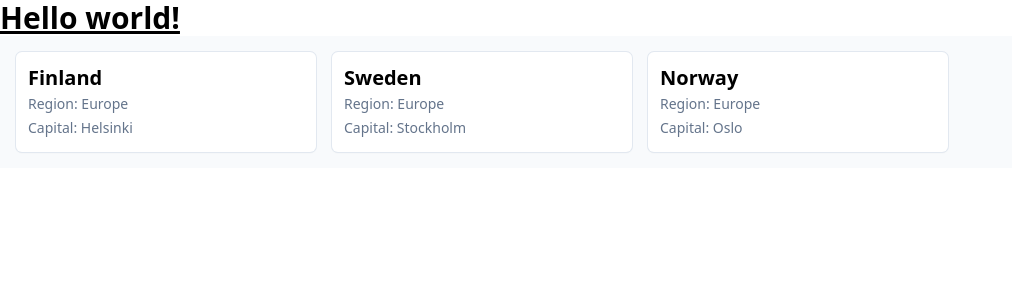
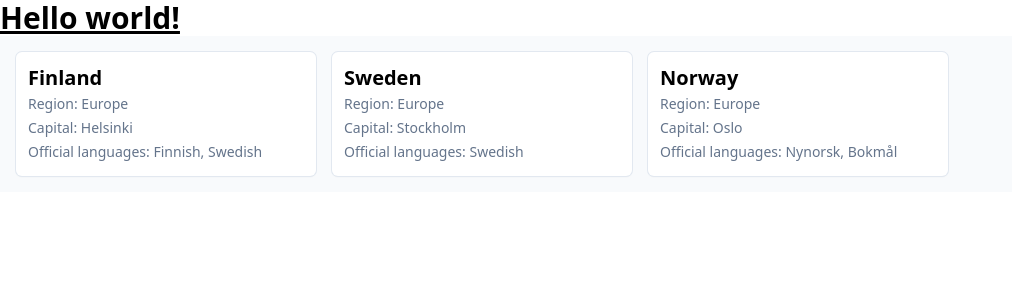
Before and after one commit to mikkomikko/react-course, a React (Create React App) app: page / in a window 1280 px wide. Shown: the top 300 px of the page, without its empty margins (0-1012 px from the left). Built offline with nearby package versions, Linux system fonts and the light colour scheme.

Commit message:
Helper function for languages

```diff
--- a/src/App.tsx
+++ b/src/App.tsx
@@ -5,9 +5,24 @@ function App() {
     <div>
       <h1 className="text-3xl font-bold underline">Hello world!</h1>
       <ul className="bg-slate-50 p-4 grid grid-cols-4 gap-4 text-sm leading-6">
-        <CountryListItem name="Finland" capital="Helsinki" region="Europe" />
-        <CountryListItem name="Sweden" capital="Stockholm" region="Europe" />
-        <CountryListItem name="Norway" capital="Oslo" region="Europe" />
+        <CountryListItem
+          name="Finland"
+          capital="Helsinki"
+          region="Europe"
+          languages={["Finnish", "Swedish"]}
+        />
+        <CountryListItem
+          name="Sweden"
+          capital="Stockholm"
+          region="Europe"
+          languages={["Swedish"]}
+        />
+        <CountryListItem
+          name="Norway"
+          capital="Oslo"
+          region="Europe"
+          languages={["Nynorsk", "Bokmål"]}
+        />
       </ul>
     </div>
   );
--- a/src/components/CountryListItem/CountryListItem.tsx
+++ b/src/components/CountryListItem/CountryListItem.tsx
@@ -2,17 +2,22 @@ interface Props {
   name: string;
   region: string;
   capital: string;
-  languages?: string[];
+  languages: string[];
 }
 
 export default function CountryListItem(props: Props) {
   const { name, region, capital, languages } = props;
+
+  const renderLanguages = () => {
+    return languages.join(", ");
+  };
 
   return (
     <li className="hover:ring-blue-500 hover:shadow-md group rounded-md p-3 bg-white ring-1 ring-slate-200 shadow-sm">
       <h2 className="text-xl font-semibold">{name}</h2>
       <p className="text-slate-500">Region: {region}</p>
       <p className="text-slate-500">Capital: {capital}</p>
+      <p className="text-slate-500">Official languages: {renderLanguages()}</p>
     </li>
   );
 }
```
